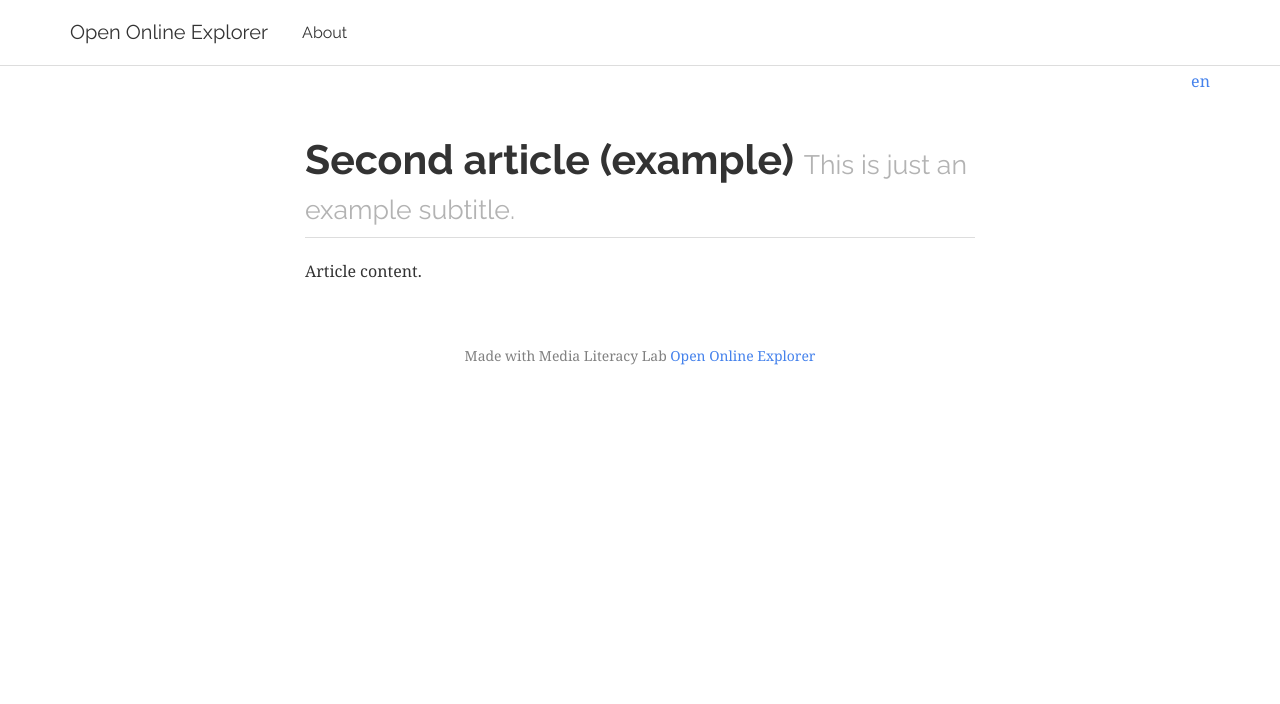
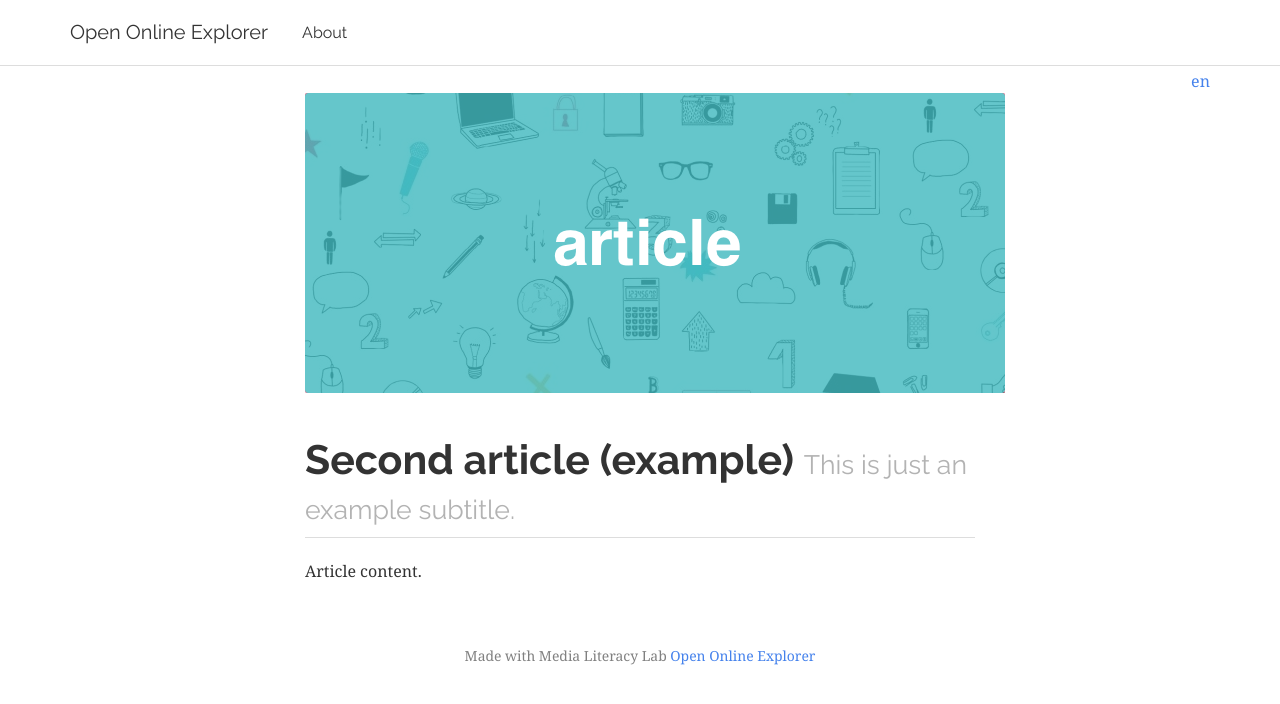
Before and after one commit to programmieraffe/digital-storytelling-beispiel, a Jekyll site: the page built from _articles_meta/second-article-example.md, in a window 1280 px wide. Shown: the top 704 px of the page. Built offline with Jekyll 4.4.1, drawn with Linux system fonts in a browser that asks for light colours.

Commit message:
Added teaser image

```diff
--- a/_articles_meta/second-article-example.md
+++ b/_articles_meta/second-article-example.md
@@ -3,6 +3,8 @@ title: Second article (example)
 subtitle: This is just an example subtitle.
 teaser: 'Just another example'
 lang: en
+feature_image: /images/feature_image_blank_700_300.png
+feature_image_alt: 'Der Schriftzug Einführung auf grünem Hintergrund, in welchem sich kleine Icons befinden'
 ref: second-meta-article
 ---
 
```
